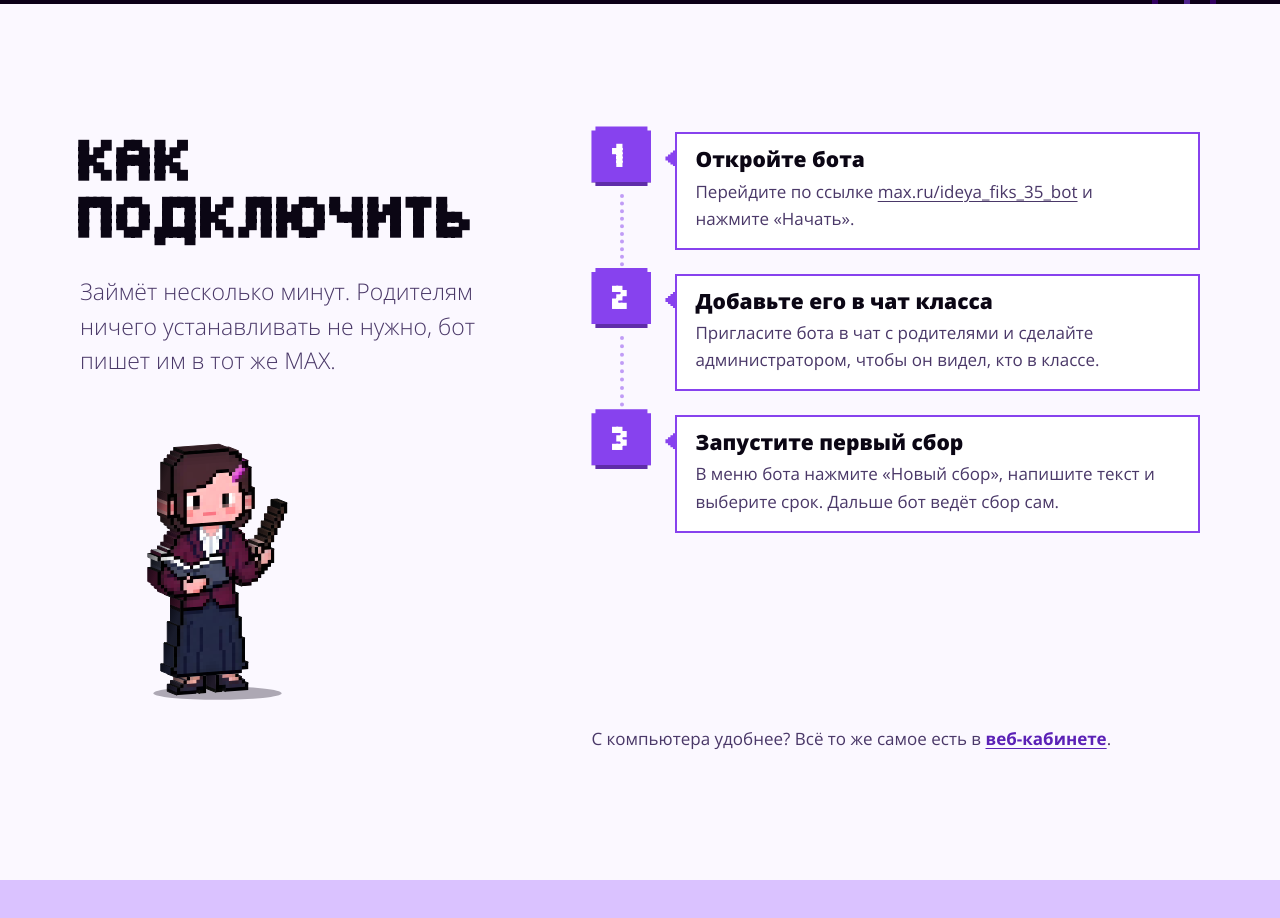
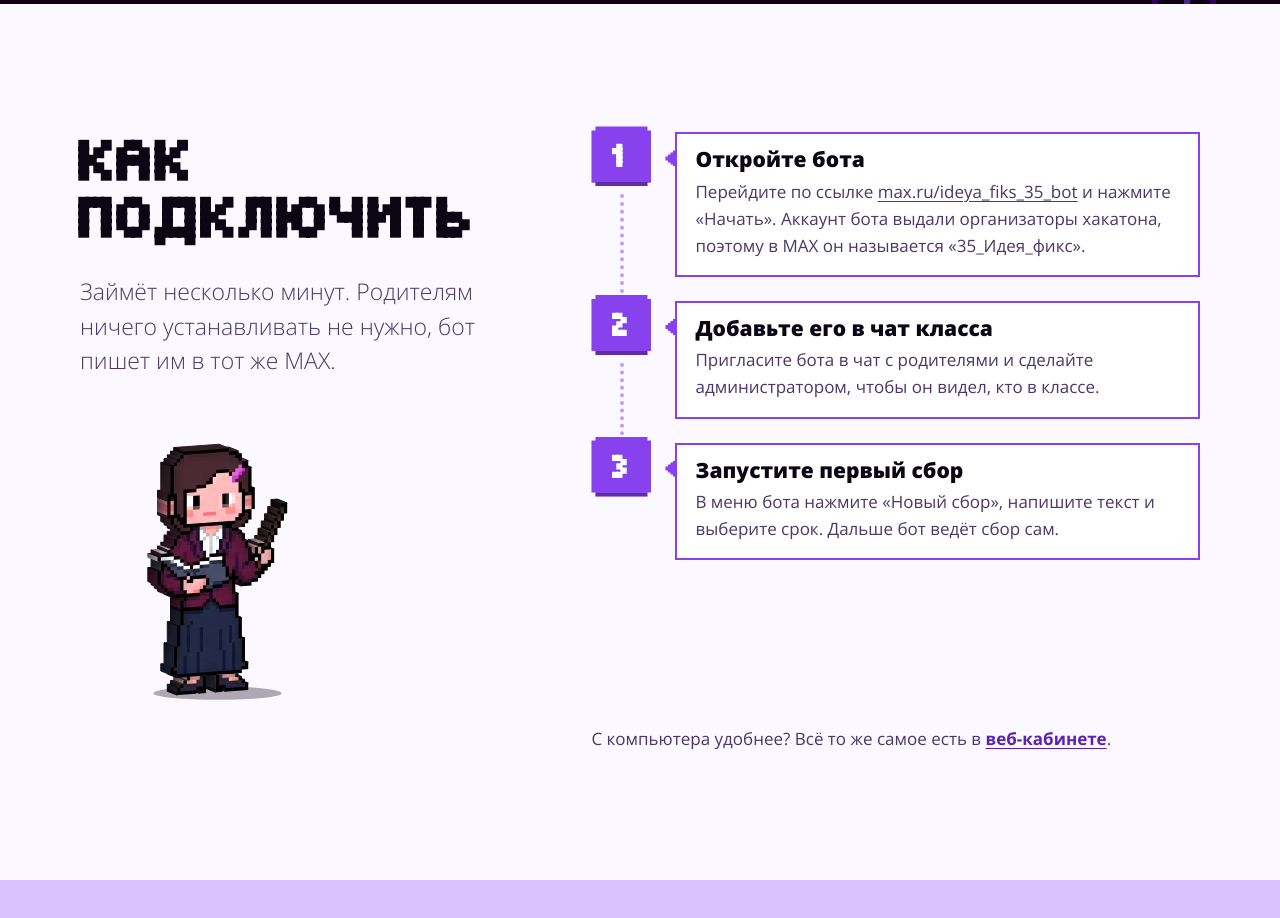
Before and after one commit to dimon0804/peremena, a plain HTML site: page site/index.html in a window 1280 px wide. Shown: the part 6083-7001 px from the top of the page. Drawn offline with Linux system fonts and the light colour scheme; no server answers.

Commit message:
docs(site): пояснение, почему бот в MAX называется «35_Идея_фикс»

```diff
--- a/site/index.html
+++ b/site/index.html
@@ -267,7 +267,7 @@
         <button type="button" class="buddy buddy-guide" data-buddy="teacher" data-turn="0.5" data-say="Начните с первого шага|Это займёт пару минут|Родителям ставить ничего не надо" aria-label="Учительница с указкой: сказать реплику"><span class="buddy-say" aria-live="polite"></span><canvas aria-hidden="true"></canvas></button>
       </div>
       <ol class="steps">
-        <li><div class="say"><h3>Откройте бота</h3><p>Перейдите по ссылке <a data-bot-link href="https://max.ru/ideya_fiks_35_bot">max.ru/ideya_fiks_35_bot</a> и нажмите «Начать».</p></div></li>
+        <li><div class="say"><h3>Откройте бота</h3><p>Перейдите по ссылке <a data-bot-link href="https://max.ru/ideya_fiks_35_bot">max.ru/ideya_fiks_35_bot</a> и нажмите «Начать». Аккаунт бота выдали организаторы хакатона, поэтому в MAX он называется «35_Идея_фикс».</p></div></li>
         <li><div class="say"><h3>Добавьте его в чат класса</h3><p>Пригласите бота в чат с родителями и сделайте администратором, чтобы он видел, кто в классе.</p></div></li>
         <li><div class="say"><h3>Запустите первый сбор</h3><p>В меню бота нажмите «Новый сбор», напишите текст и выберите срок. Дальше бот ведёт сбор сам.</p></div></li>
       </ol>
```
Also changed, not shown: site/login.html (+1 -1 lines), 2 other files.
